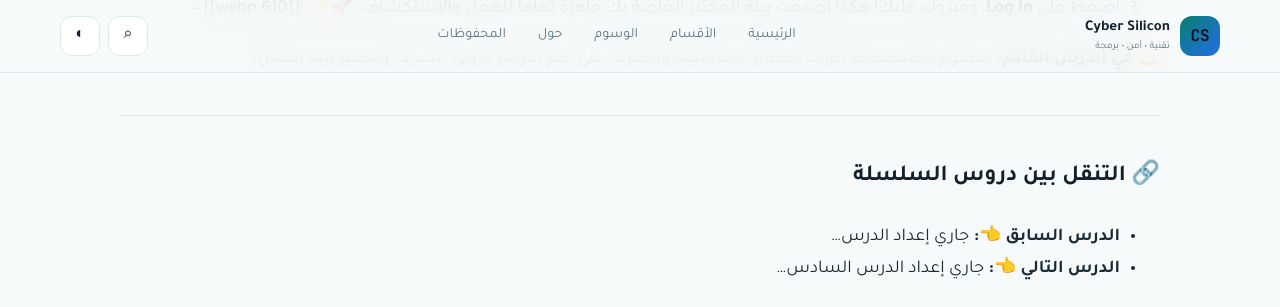
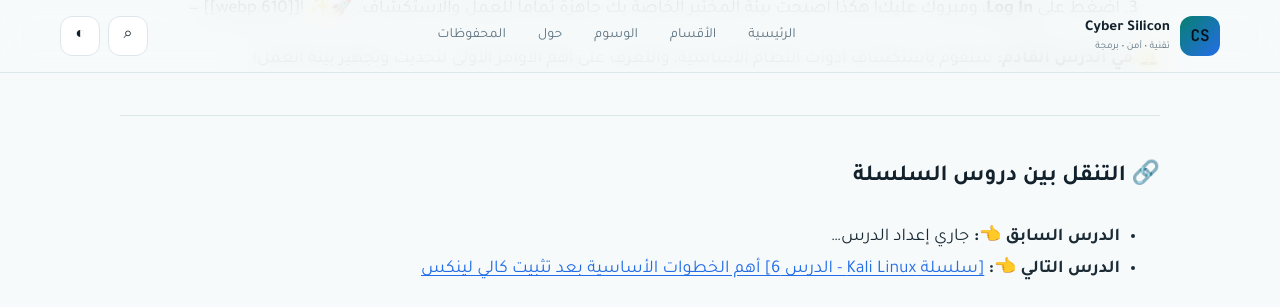
Before and after one commit to cyber-silicon/cyber-silicon.github.io, a Jekyll site: the page built from _posts/2026-11-07-lesson-5-سلسلة-kali-linux-الدرس-5-التثبيت-الكامل-والتشغيل-الأول-لنظام.md, in a window 1280 px wide and 900 px high, scrolled down 3403 px, cut to the strip 0-307 px from the top of the window. Built offline with Jekyll 4.4.1, drawn with Linux system fonts in a browser that asks for light colours.

Commit message:
Update lesson permalink/navigation: التالي → [سلسلة Kali Linux - الدرس 6] أهم الخطوات الأساسية بعد تثبيت كالي لينكس

```diff
--- a/_posts/2026-11-07-lesson-5-سلسلة-kali-linux-الدرس-5-التثبيت-الكامل-والتشغيل-الأول-لنظام.md
+++ b/_posts/2026-11-07-lesson-5-سلسلة-kali-linux-الدرس-5-التثبيت-الكامل-والتشغيل-الأول-لنظام.md
@@ -93,7 +93,7 @@ permalink: "/2026/11/07/lesson-5-سلسلة-kali-linux-الدرس-5-التثبي
 ### 🔗 التنقل بين دروس السلسلة
 
 - **الدرس السابق 👈:** جاري إعداد الدرس...
-- **الدرس التالي 👈:** جاري إعداد الدرس السادس...
+- **الدرس التالي 👈:** [[سلسلة Kali Linux - الدرس 6] أهم الخطوات الأساسية بعد تثبيت كالي لينكس](https://cyber-silicon.github.io/2026/11/07/lesson-6-%D8%B3%D9%84%D8%B3%D9%84%D8%A9-kali-linux-%D8%A7%D9%84%D8%AF%D8%B1%D8%B3-6-%D8%A3%D9%87%D9%85-%D8%A7%D9%84%D8%AE%D8%B7%D9%88%D8%A7%D8%AA-%D8%A7%D9%84%D8%A3%D8%B3%D8%A7%D8%B3%D9%8A%D8%A9-%D8%A8%D8%B9%D8%AF-%D8%AA%D8%AB%D8%A8%D9%8A%D8%AA-%D9%83%D8%A7%D9%84%D9%8A.html)
 
 <div class='tiktok-embed-wrapper' style='display:flex;justify-content:center;margin:25px 0'>
 <iframe src="https://www.tiktok.com/player/v1/7667125195303357716?autoplay=0" style="width:100%;max-width:340px;height:580px;border:none;border-radius:12px;" allow="fullscreen" loading="lazy"></iframe>
```
